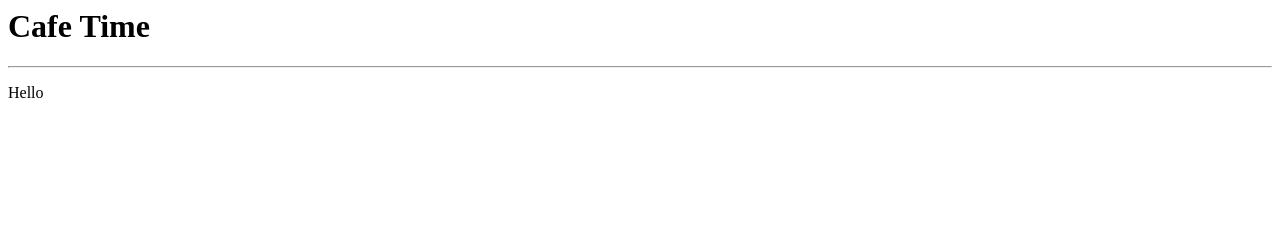
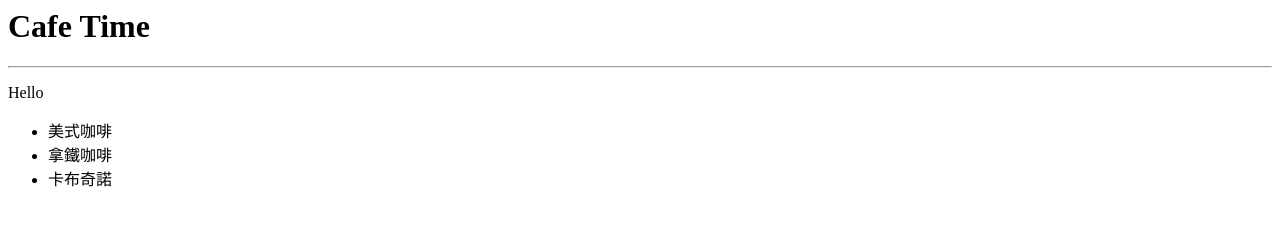
Before and after one commit to dayuhsu/MyRepository, a plain HTML site: page index.html in a window 1280 px wide. Drawn offline with Linux system fonts and the light colour scheme.

Commit message:
Fifth git

```diff
--- a/index.html
+++ b/index.html
@@ -5,5 +5,10 @@
 <h1>Cafe Time</h1>
 <hr>
 <p>Hello</p>
+<ul>
+    <li>美式咖啡</li>
+    <li>拿鐵咖啡</li>
+    <li>卡布奇諾</li>
+</ul>
 </body>
 </html>
```
